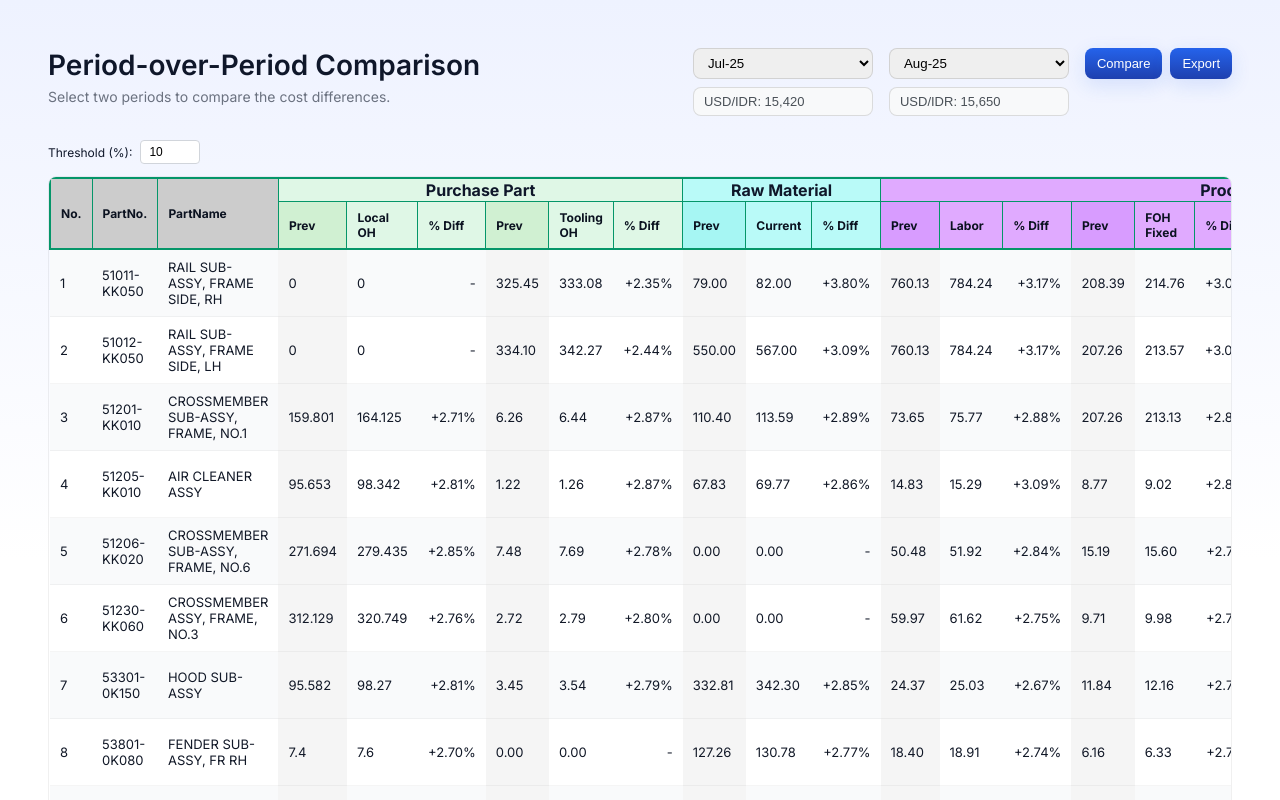
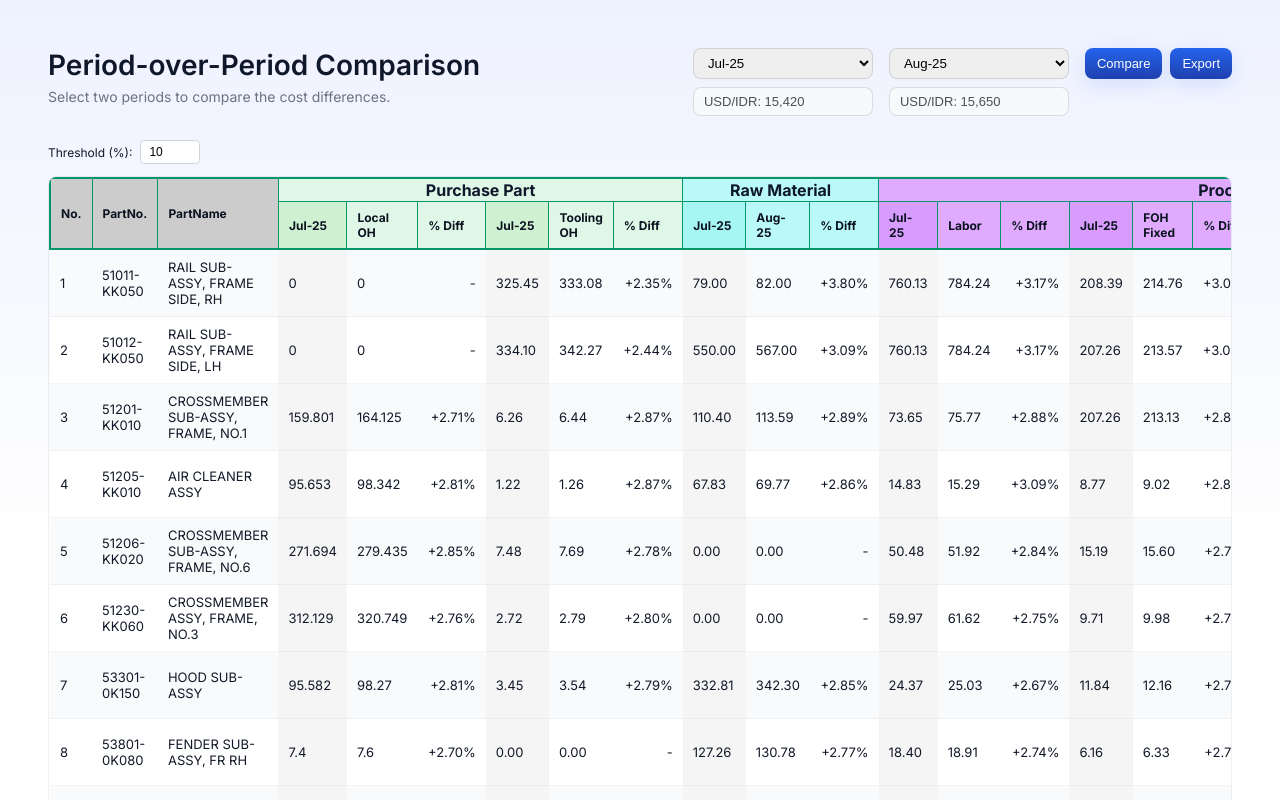
Before and after one commit to ari-fikri/finance-dashboard, a React (Vite) app: page /period-comparison in a window 1280 px wide. Both pictures are taken after a click on the button "Compare". Shown: the top 800 px of the page. Built offline with nearby package versions, Linux system fonts and the light colour scheme.

Commit message:
Rearange the layout to mimic the PPR page - Table header - Page header section

```diff
--- a/src/components/ComparisonHeader.jsx
+++ b/src/components/ComparisonHeader.jsx
@@ -45,7 +45,7 @@ const ComparisonHeader = ({
             </select>
             <input
               type="text"
-              value={`USD/IDR: ${exchangeRates[selectedMonth] || 'N/A'}`}
+              value={`USD/IDR: ${exchangeRates[comparedMonth1] || 'N/A'}`}
               readOnly
               style={{
                 padding: "6px 10px",
@@ -74,7 +74,7 @@ const ComparisonHeader = ({
             </select>
             <input
               type="text"
-              value={`USD/IDR: ${exchangeRates[selectedMonth2] || 'N/A'}`}
+              value={`USD/IDR: ${exchangeRates[comparedMonth2] || 'N/A'}`}
               readOnly
               style={{
                 padding: "6px 10px",
@@ -88,7 +88,7 @@ const ComparisonHeader = ({
               }}
             />
           </div>
-          <div style={{ display: "flex", gap: 8 }}>
+          <div style={{ display: "flex", gap: 8, alignItems: 'flex-start', paddingTop: 0 }}>
             <button
               onClick={() => handleCompare(selectedMonth, selectedMonth2)}
               disabled={!selectedMonth || !selectedMonth2}
--- a/src/components/ComparisonTable.jsx
+++ b/src/components/ComparisonTable.jsx
@@ -47,31 +47,31 @@ const ComparisonTable = ({
             <th colSpan="12" style={{...headerBandStyle("#e0aaff"), border: "1px solid #059669"}}>Processing Cost</th>
             <th rowSpan="2" style={{...headerBandStyle("#e0aaff"), ...thSticky, border: "1px solid #059669"}}>Total Process Cost</th>
             <th rowSpan="2" style={{...headerBandStyle("#dff7e6"), ...thSticky, border: "1px solid #059669"}}>Exclusive Investment</th>
-            <th rowSpan="2" style={{...headerBandStyle("#dff7e6"), ...thSticky, border: "1px solid #059669"}}>Prev Period</th>
-            <th rowSpan="2" style={{...headerBandStyle("#dff7e6"), ...thSticky, border: "1px solid #059669"}}>Total Cost</th>
+            <th rowSpan="2" style={{...headerBandStyle("#dff7e6"), ...thSticky, border: "1px solid #059669"}}>{`Total Cost (${comparedMonth1 || 'P1'})`}</th>
+            <th rowSpan="2" style={{...headerBandStyle("#dff7e6"), ...thSticky, border: "1px solid #059669"}}>{`Total Cost (${comparedMonth2 || 'P2'})`}</th>
             <th rowSpan="2" style={{...headerBandStyle("#dff7e6"), ...thSticky, border: "1px solid #059669"}}>Diff</th>
             <th rowSpan="2" style={{...headerBandStyle("#dff7e6"), ...thSticky, border: "1px solid #059669"}}>Remark</th>
           </tr>
           <tr style={{ background: "#dff7e6", border: "1px solid #059669" }}>
-            <th style={{...thSticky, backgroundColor: "#d0f0d2", border: "1px solid #059669"}}>Prev</th>
+            <th style={{...thSticky, backgroundColor: "#d0f0d2", border: "1px solid #059669"}}>{comparedMonth1 || 'Period 1'}</th>
             <th style={{...thSticky, border: "1px solid #059669"}}>Local OH</th>
             <th style={{...thSticky, border: "1px solid #059669"}}>% Diff</th>
-            <th style={{...thSticky, backgroundColor: "#d0f0d2", border: "1px solid #059669"}}>Prev</th>
+            <th style={{...thSticky, backgroundColor: "#d0f0d2", border: "1px solid #059669"}}>{comparedMonth1 || 'Period 1'}</th>
             <th style={{...thSticky, border: "1px solid #059669"}}>Tooling OH</th>
             <th style={{...thSticky, border: "1px solid #059669"}}>% Diff</th>
-            <th style={{...thSticky, backgroundColor: "#a6f6f3", border: "1px solid #059669"}}>Prev</th>
-            <th style={{...thSticky, backgroundColor: "#b9faf8", border: "1px solid #059669"}}>Current</th>
+            <th style={{...thSticky, backgroundColor: "#a6f6f3", border: "1px solid #059669"}}>{comparedMonth1 || 'Period 1'}</th>
+            <th style={{...thSticky, backgroundColor: "#b9faf8", border: "1px solid #059669"}}>{comparedMonth2 || 'Period 2'}</th>
             <th style={{...thSticky, backgroundColor: "#b9faf8", border: "1px solid #059669"}}>% Diff</th>
-            <th style={{...thSticky, backgroundColor: "#d89cff", border: "1px solid #059669"}}>Prev</th>
+            <th style={{...thSticky, backgroundColor: "#d89cff", border: "1px solid #059669"}}>{comparedMonth1 || 'Period 1'}</th>
             <th style={{...thSticky, backgroundColor: "#e0aaff", border: "1px solid #059669"}}>Labor</th>
             <th style={{...thSticky, backgroundColor: "#e0aaff", border: "1px solid #059669"}}>% Diff</th>
-            <th style={{...thSticky, backgroundColor: "#d89cff", border: "1px solid #059669"}}>Prev</th>
+            <th style={{...thSticky, backgroundColor: "#d89cff", border: "1px solid #059669"}}>{comparedMonth1 || 'Period 1'}</th>
             <th style={{...thSticky, backgroundColor: "#e0aaff", border: "1px solid #059669"}}>FOH Fixed</th>
             <th style={{...thSticky, backgroundColor: "#e0aaff", border: "1px solid #059669"}}>% Diff</th>
-            <th style={{...thSticky, backgroundColor: "#d89cff", border: "1px solid #059669"}}>Prev</th>
+            <th style={{...thSticky, backgroundColor: "#d89cff", border: "1px solid #059669"}}>{comparedMonth1 || 'Period 1'}</th>
             <th style={{...thSticky, backgroundColor: "#e0aaff", border: "1px solid #059669"}}>FOH Var</th>
             <th style={{...thSticky, backgroundColor: "#e0aaff", border: "1px solid #059669"}}>% Diff</th>
-            <th style={{...thSticky, backgroundColor: "#d89cff", border: "1px solid #059669"}}>Prev</th>
+            <th style={{...thSticky, backgroundColor: "#d89cff", border: "1px solid #059669"}}>{comparedMonth1 || 'Period 1'}</th>
             <th style={{...thSticky, backgroundColor: "#e0aaff", border: "1px solid #059669"}}>Unfinish Depre.</th>
             <th style={{...thSticky, backgroundColor: "#e0aaff", border: "1px solid #059669"}}>% Diff</th>
           </tr>
```
